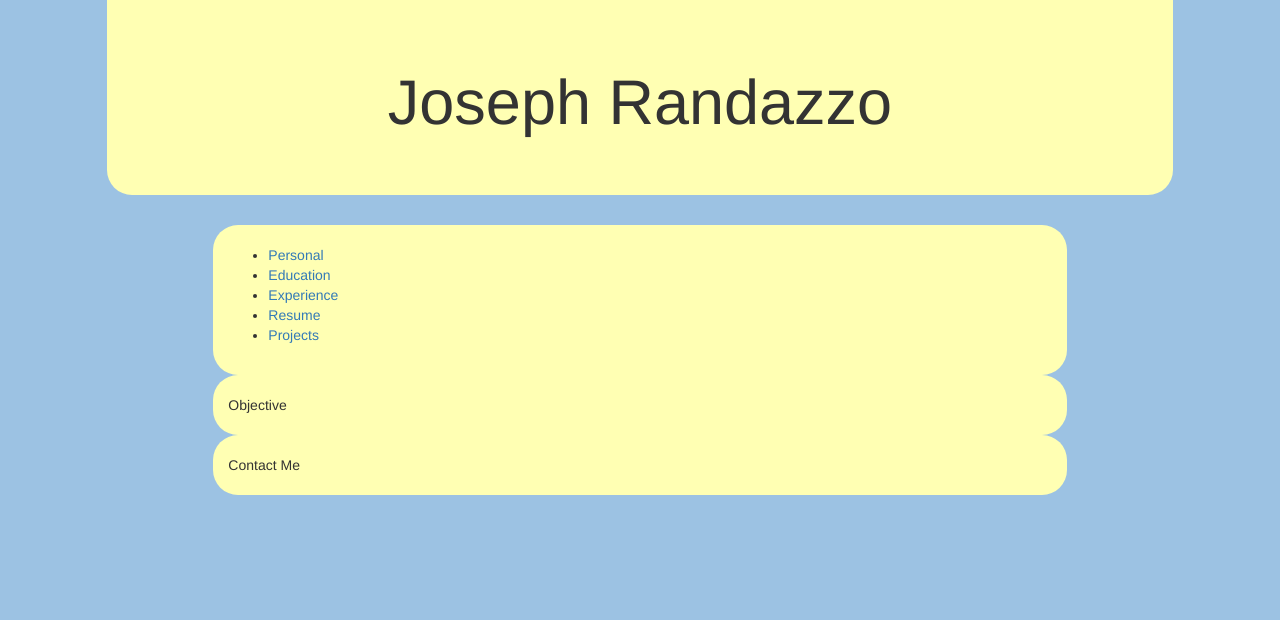
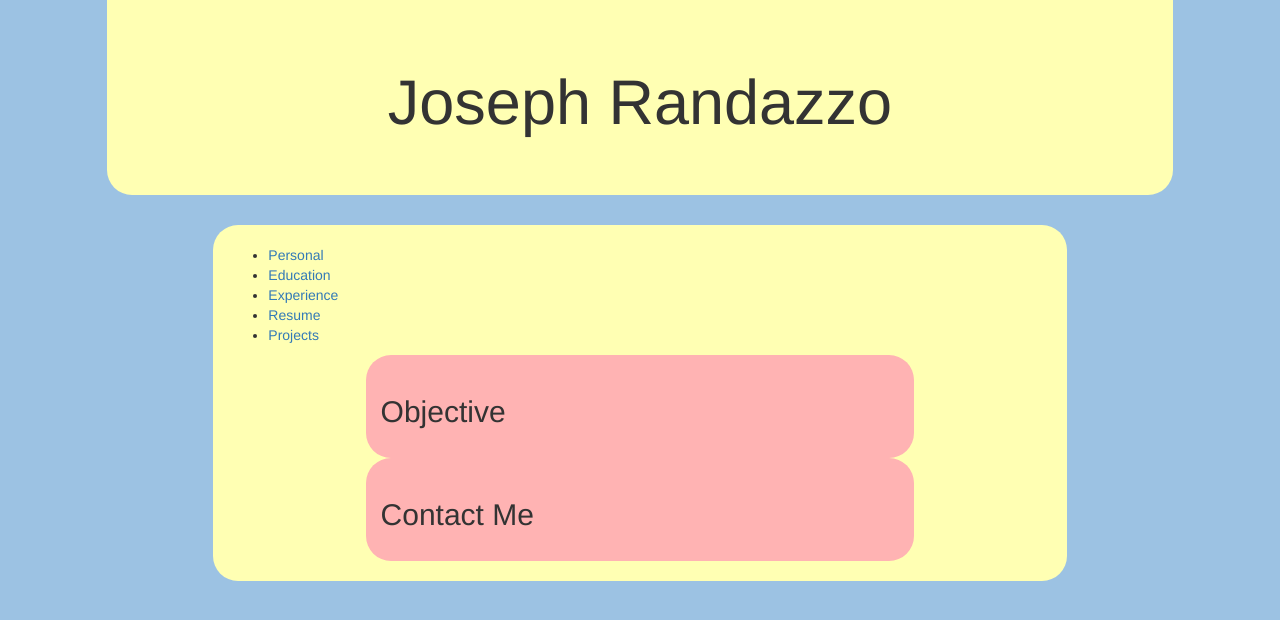
Before and after one commit to Jobbleton/Jobbleton.github.io, a plain HTML site: page index.html in a window 1280 px wide. Drawn offline with nearby package versions, Linux system fonts and the light colour scheme.

Commit message:
Moving div locations

```diff
--- a/index.html
+++ b/index.html
@@ -20,12 +20,12 @@
 			<li><a href="index.html">Projects</a></li>
 		</ul>
 	</div>
-    </div>
-    <div class="container col-xs-8 col-xs-offset-2" style="background-color: #ffffb3; border-top: 20px; padding-top: 20px; padding-bottom: 20px; min-height: 100%; border-radius: 25px;">
-	Objective
-    </div>
-    <div class="container col-xs-8 col-xs-offset-2" style="background-color: #ffffb3; border-top: 20px; padding-top: 20px; padding-bottom: 20px; min-height: 100%; border-radius: 25px;">
-	Contact Me
+	<div class="container col-xs-8 col-xs-offset-2" style="background-color: #ffb3b3; border-top: 20px; padding-top: 20px; padding-bottom: 20px; min-height: 100%; border-radius: 25px;">
+	<h2>Objective</h2>
+        </div>
+        <div class="container col-xs-8 col-xs-offset-2" style="background-color: #ffb3b3; border-top: 20px; padding-top: 20px; padding-bottom: 20px; min-height: 100%; border-radius: 25px;">
+	<h2>Contact Me</h2>
+        </div>
     </div>
 </body>
 </html>
```
